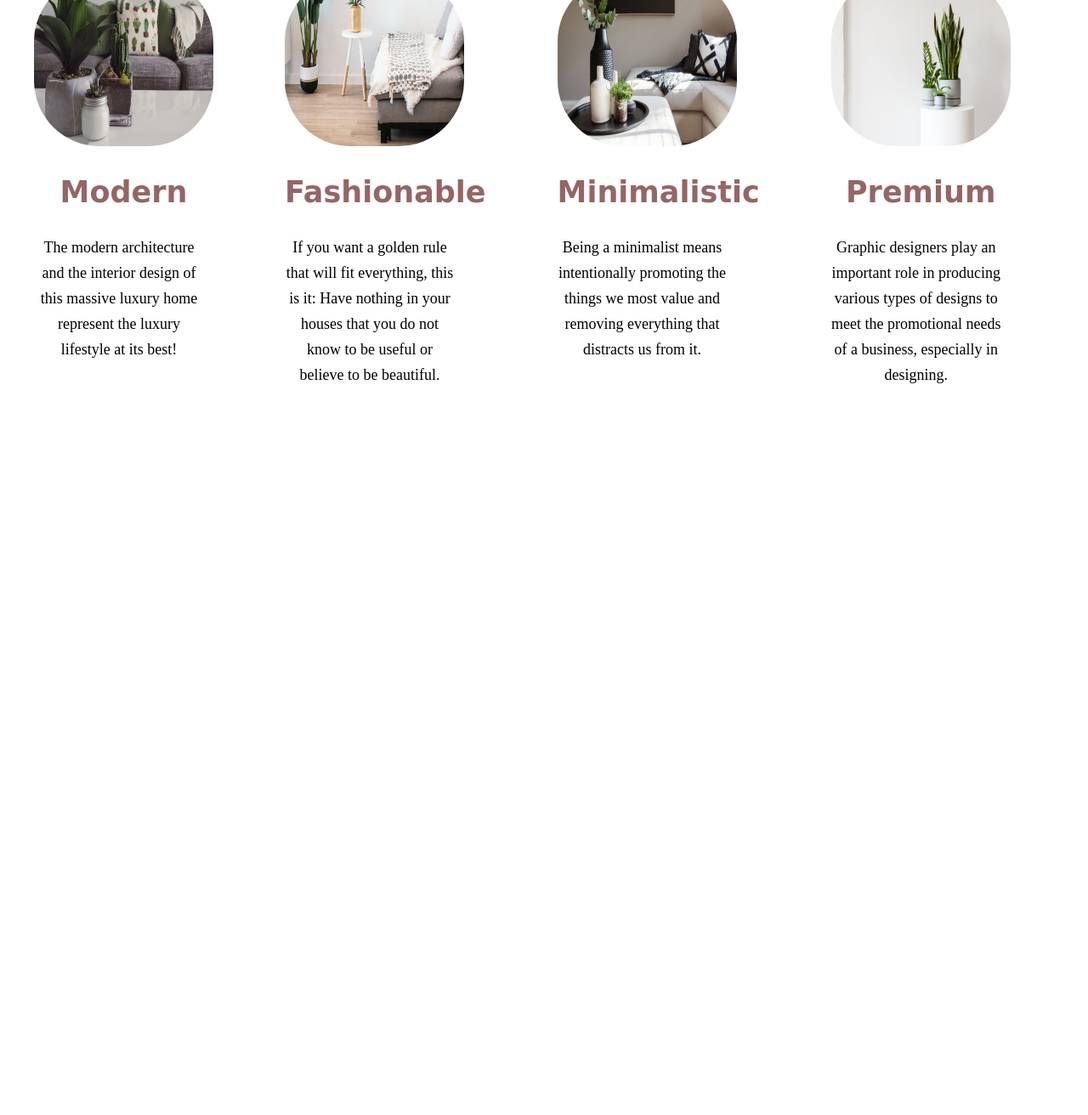
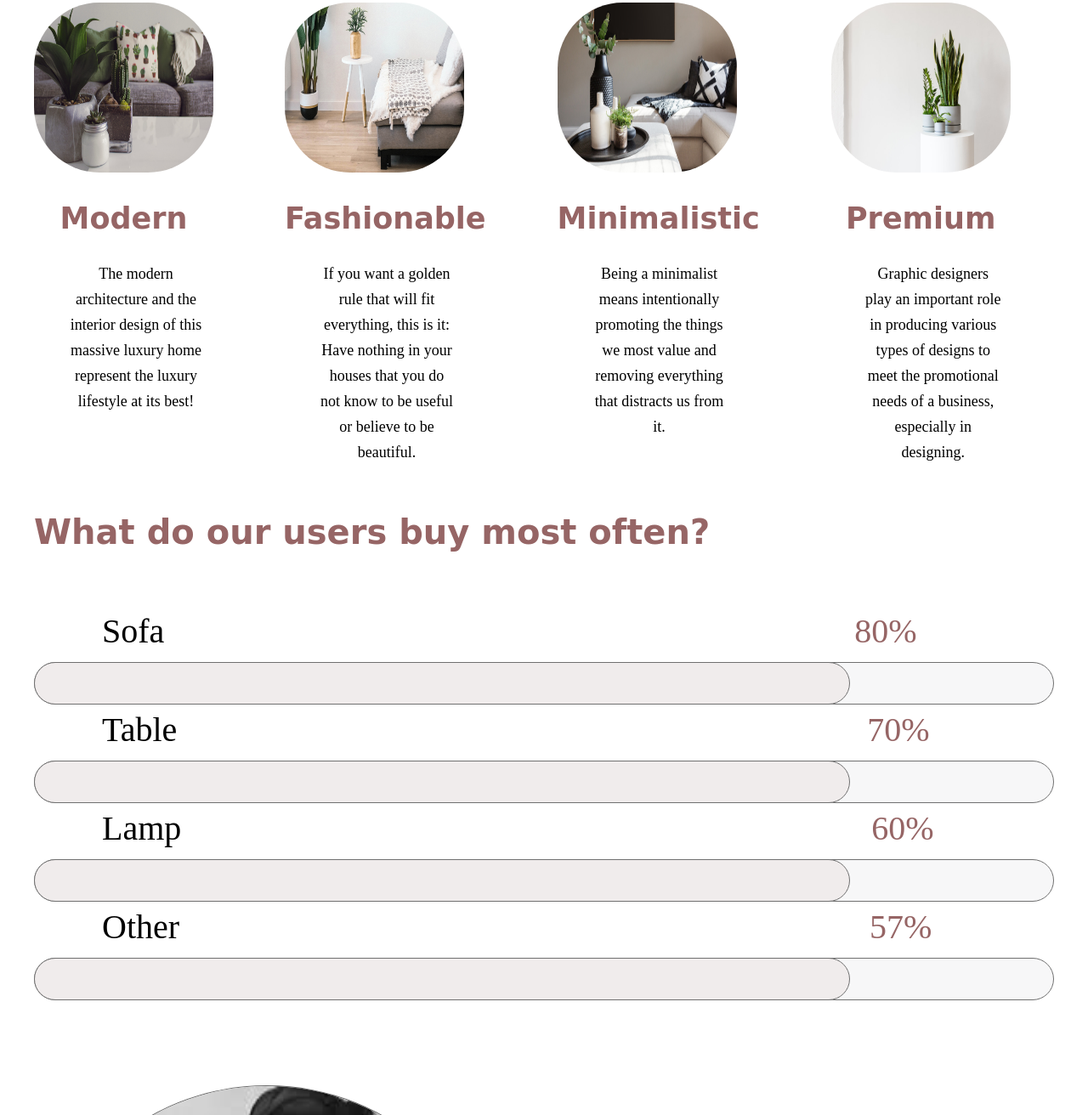
Before and after one commit to lukagugushvili/web03-15, a plain HTML site: page index.html in a window 1280 px wide. Shown: the part 1488-2800 px from the top of the page at 85% size. Before the commit the page ends 1960 px from the top, so only its background shows below. Drawn offline with Linux system fonts and the light colour scheme; a web font is replaced by a local one.

Commit message:
add section
most-often-container

```diff
--- a/index.html
+++ b/index.html
@@ -137,5 +137,56 @@
             </div>
         </div>
     </section>
+
+    <section class="most-often-container">
+        <div class="container">
+            <h2>What do our users buy most often?</h2>
+            <div class="Number-of-percentages-container">
+                    <div class="percentages-paragraph">
+                        <p>Sofa</p>
+                        <span>80%</span>
+                    </div>
+                    <div class="percentages">
+                        <div class="main"></div>
+                        <div class="unmain"></div>
+                    </div>
+                    <div class="percentages-paragraph">
+                        <p>Table</p>
+                        <span>70%</span>
+                    </div>
+                    <div class="percentages">
+                        <div class="main"></div>
+                        <div class="unmain"></div>
+                    </div>
+                    <div class="percentages-paragraph">
+                        <p>Lamp</p>
+                        <span>60%</span>
+                    </div>
+                    <div class="percentages">
+                        <div class="main"></div>
+                        <div class="unmain"></div>
+                    </div>
+                    <div class="percentages-paragraph">
+                        <p>Other</p>
+                        <span>57%</span>
+                    </div>
+                    <div class="percentages">
+                        <div class="main"></div>
+                        <div class="unmain"></div>
+                    </div>
+            </div>
+            <div class="about-elsie-container">
+                <div class="elise-img">
+                    <img src="./img/elsie.JPEG" alt="Elsie de Wolfe-photo">
+                </div>
+                <div class="elsie-paragraph">
+                    <p>“I am going to make everything
+                        around me beautiful, that will be my life.”
+                    </p>
+                    <span> – Elsie de Wolfe. 1870</span>
+                </div>
+            </div>
+        </div>
+    </section>
 </body>
 </html>
--- a/style.css
+++ b/style.css
@@ -23,6 +23,7 @@ header {
     width: 100%;
     height: 170px;
     z-index: 1;
+    background-color: white;
 }
 
 .header-box {
@@ -202,3 +203,80 @@ ul,a {
     line-height: 30px;
     text-align: center;
 }
+
+/* section3 */
+
+.most-often-container {
+    padding-top: 100px;
+}
+
+.most-often-container h2 {
+    font-size: 40px;
+    font-family: 'Solitreo', cursive;
+    color: rgba(150, 101, 101, 1);
+}
+
+.Number-of-percentages-container {
+    padding-top: 64px;
+    line-height: 60px;
+}
+
+.percentages-paragraph,p {
+    display: flex;
+    gap: 70%;
+    font-size: 40px;
+    padding-left: 40px;
+    padding-bottom: 3px;
+}
+
+.percentages-paragraph span {
+    color: rgba(150, 101, 101, 1);
+}
+
+.unmain {
+    position: relative;
+    width: 80%;
+    height: 50px;
+    border-radius: 80px;
+    border: 1px solid rgba(112, 112, 112, 1);
+    background-color: rgba(240, 236, 236, 1);
+}
+
+.main {
+    position: absolute;
+    width: 1200px;
+    height: 50px;
+    border-radius: 80px;
+    border: 1px solid rgba(112, 112, 112, 1);
+    background-color: rgba(247, 247, 248, 1);
+
+}
+
+.about-elsie-container {
+    display: flex;
+    padding-top: 100px;
+    gap: 94px;
+    font-family: 'Solitreo', cursive;
+    color: rgba(150, 101, 101, 1);
+}
+
+.elise-img img {
+    width: 548px;
+    height: 534px;
+    border-radius: 50%;
+    border: 1px solid #707070;
+}
+
+.elsie-paragraph p {
+    display: inline-block;
+    width: 500px;
+    font-size: 40px;
+    padding-top: 50px;
+}
+
+.elsie-paragraph span {
+    display: block;
+    width: 550px;
+    font-size: 40px;
+    padding-left: 210px;
+}
```
Also changed, not shown: img/bedroom.JPEG (added), img/elsie.JPEG (added), img/hall.JPEG (added), img/kitchen.JPEG (added).
